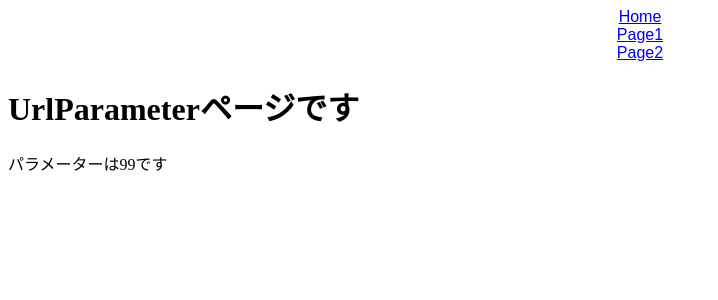
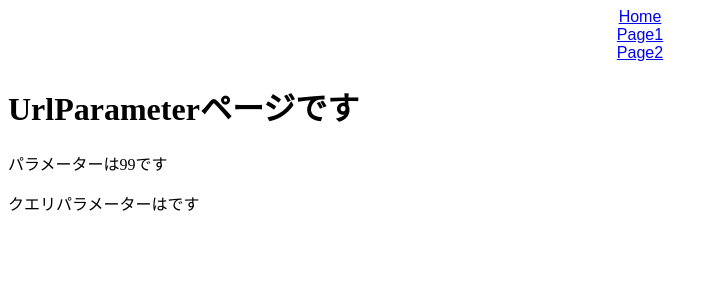
Before and after one commit to noco-tech/React-jack-Router, a React (Create React App) app: page /page2/99 in a window 1280 px wide. Shown: the top 300 px of the page, without its empty margins (0-718 px from the left). Built offline with nearby package versions, Linux system fonts and the light colour scheme.

Commit message:
クエリパラメーター　useLocation

```diff
--- a/src/Page2.jsx
+++ b/src/Page2.jsx
@@ -5,6 +5,8 @@
     <div>
       <h1>ページ2です</h1>
       <Link to="/page2/99">URL Parameter</Link>
+      <br />
+      <Link to="/page2/99?name=hogehoge">Query Parameter</Link>
     </div>
   );
 };
--- a/src/UrlParameter.jsx
+++ b/src/UrlParameter.jsx
@@ -1,11 +1,15 @@
-import { useParams } from "react-router-dom";
+import { useParams, useLocation } from "react-router-dom";
 
 export const UrlParameter = () => {
   const { id } = useParams();
+  const { search } = useLocation();
+  const query = new URLSearchParams(search);
+  console.log(query);
   return (
     <div>
       <h1>UrlParameterページです</h1>
       <p>パラメーターは{id}です</p>
+      <p>クエリパラメーターは{query.get("name")}です</p>
     </div>
   );
 };
```
